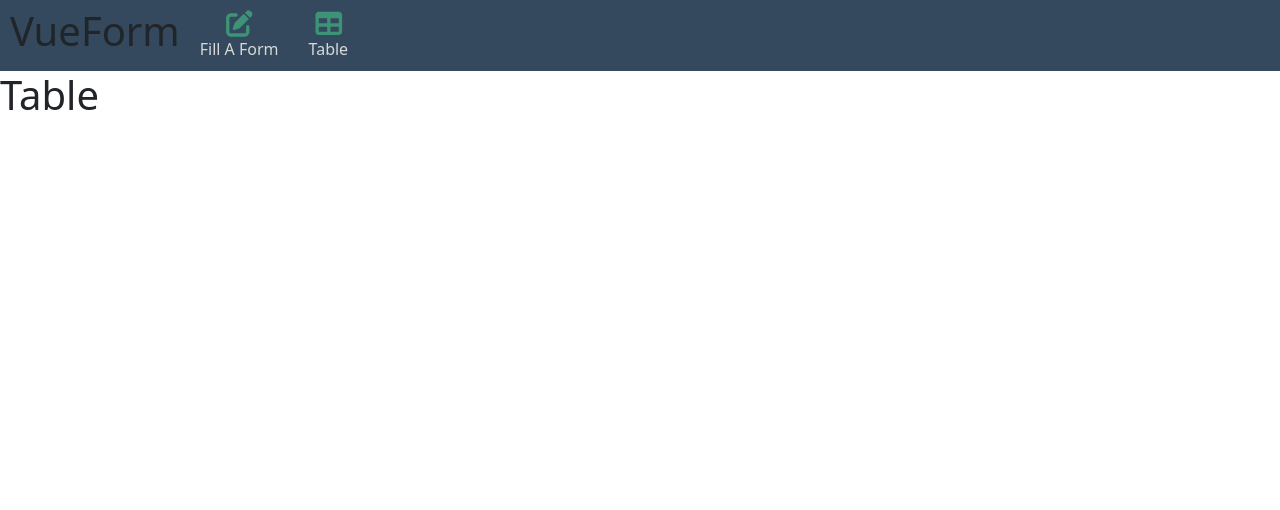
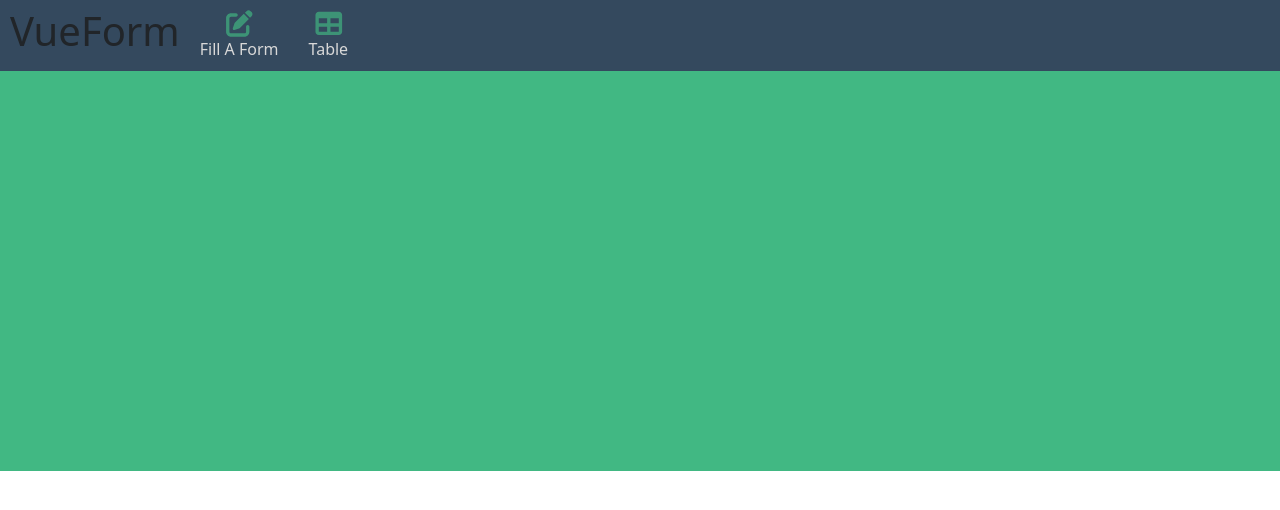
Before and after one commit to NLipatov/VueForms, a Vue app: page /table in a window 1280 px wide. Shown: the top 510 px of the page. Built offline with nearby package versions, Linux system fonts and the light colour scheme.

Commit message:
table page up-divider div added

```diff
--- a/src/views/Table.vue
+++ b/src/views/Table.vue
@@ -1,3 +1,19 @@
+<script setup>
+
+</script>
+
 <template>
-    <h1>Table</h1>
+    <div class="up-divider">
+
+    </div>
 </template>
+
+<style>
+    .up-divider {
+        position: absolute;
+        height: 50vh;
+        width: 100vw;
+        background-color: #41B883;
+        z-index: -1;
+    }
+</style>
```
